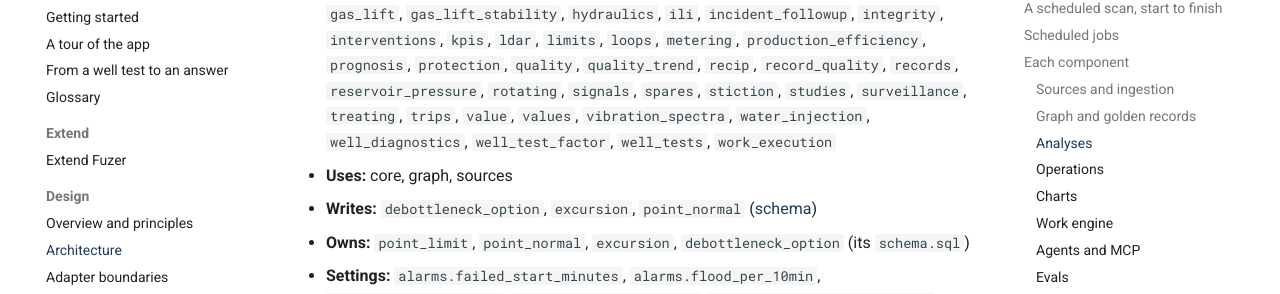
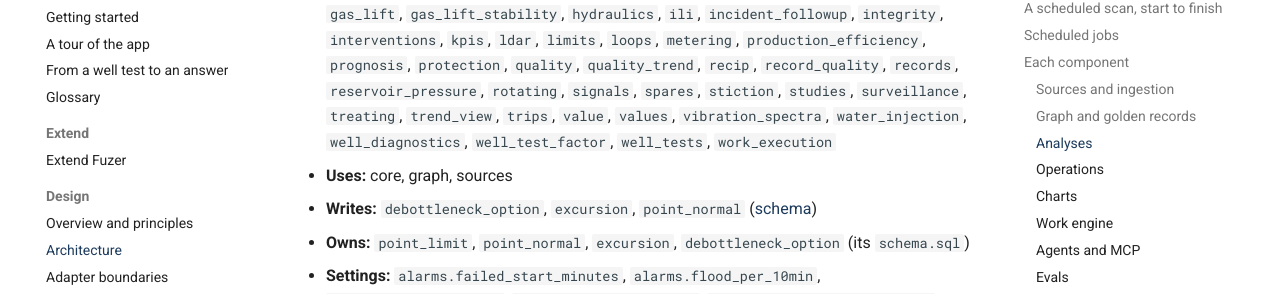
Before and after one commit to areed145/fuzer, an MkDocs documentation site: the page built from docs/architecture.md, in a window 1280 px wide and 900 px high, scrolled down 8303 px. Shown: the part 154-448 px from the top of the window. Built offline with MkDocs 1.6.1 and Material for MkDocs 9.7.7, drawn with Linux system fonts in a browser that asks for light colours; comment, search, counter and statistics services are not loaded.

Commit message:
Regenerate the architecture page for trend_view
Co-Authored-By: Claude Opus 5.5 <noreply@anthropic.com>
Claude-Session: https://claude.ai/code/session_01LEmc6Rx7TJC1LwjqCf9nfJ

```diff
--- a/docs/architecture.md
+++ b/docs/architecture.md
@@ -255,7 +255,7 @@ Resolves records into one entity per real thing, links them, and answers queries
 
 Signals, limits, calcs, hydraulics, studies and clustering over the graph and the process values. More in [analyses](analyses.md).
 
-- **Code:** [`src/fuzer/analysis`](https://github.com/areed145/fuzer/tree/main/src/fuzer/analysis): `accounting`, `alarm_journal`, `alarm_performance`, `alarms`, `backlog`, `calcs`, `capacity_bounds`, `cases`, `clusters`, `co2_corrosion`, `completeness`, `compression`, `condition`, `control_loops`, `costs`, `drivers`, `equipment`, `facilities`, `flare`, `flare_review`, `flow_capacity`, `forecast`, `forecast_actual`, `gas_balance`, `gas_lift`, `gas_lift_stability`, `hydraulics`, `ili`, `incident_followup`, `integrity`, `interventions`, `kpis`, `ldar`, `limits`, `loops`, `metering`, `production_efficiency`, `prognosis`, `protection`, `quality`, `quality_trend`, `recip`, `record_quality`, `records`, `reservoir_pressure`, `rotating`, `signals`, `spares`, `stiction`, `studies`, `surveillance`, `treating`, `trips`, `value`, `values`, `vibration_spectra`, `water_injection`, `well_diagnostics`, `well_test_factor`, `well_tests`, `work_execution`
+- **Code:** [`src/fuzer/analysis`](https://github.com/areed145/fuzer/tree/main/src/fuzer/analysis): `accounting`, `alarm_journal`, `alarm_performance`, `alarms`, `backlog`, `calcs`, `capacity_bounds`, `cases`, `clusters`, `co2_corrosion`, `completeness`, `compression`, `condition`, `control_loops`, `costs`, `drivers`, `equipment`, `facilities`, `flare`, `flare_review`, `flow_capacity`, `forecast`, `forecast_actual`, `gas_balance`, `gas_lift`, `gas_lift_stability`, `hydraulics`, `ili`, `incident_followup`, `integrity`, `interventions`, `kpis`, `ldar`, `limits`, `loops`, `metering`, `production_efficiency`, `prognosis`, `protection`, `quality`, `quality_trend`, `recip`, `record_quality`, `records`, `reservoir_pressure`, `rotating`, `signals`, `spares`, `stiction`, `studies`, `surveillance`, `treating`, `trend_view`, `trips`, `value`, `values`, `vibration_spectra`, `water_injection`, `well_diagnostics`, `well_test_factor`, `well_tests`, `work_execution`
 - **Uses:** core, graph, sources
 - **Writes:** `debottleneck_option`, `excursion`, `point_normal` ([schema](schema.md))
 - **Owns:** `point_limit`, `point_normal`, `excursion`, `debottleneck_option` (its `schema.sql`)
```
Also changed, not shown: other parts of docs/architecture.md (+1 -1 lines).
